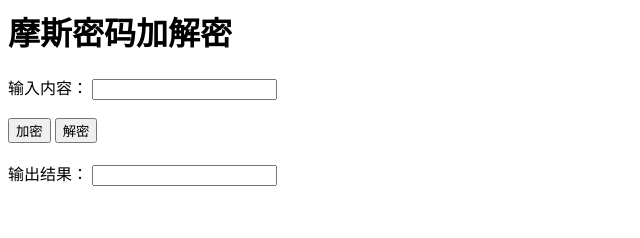
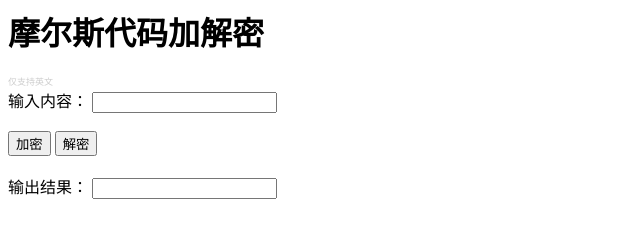
Before and after one commit to jjpp-github/morse, a plain HTML site: page index.html in a window 1280 px wide. Shown: the whole page, without its empty margins (0-640 px from the left). Drawn offline with Linux system fonts and the light colour scheme.

Commit message:
Update index.html

```diff
--- a/index.html
+++ b/index.html
@@ -1,5 +1,8 @@
 <div class="container">
-  <h1>摩斯密码加解密</h1>
+  <h1>摩尔斯代码加解密</h1>
+  <span style="width: 100%; text-align: center; color: #CCCCCC; font-family: Verdana, Arial, Helvetica, sans-serif; font-size: 9px;">
+    仅支持英文<br>
+  </span>
   <label for="input">输入内容：</label>
   <input type="text" id="input" name="input"><br><br>
   <button onclick="encode()">加密</button>
```
